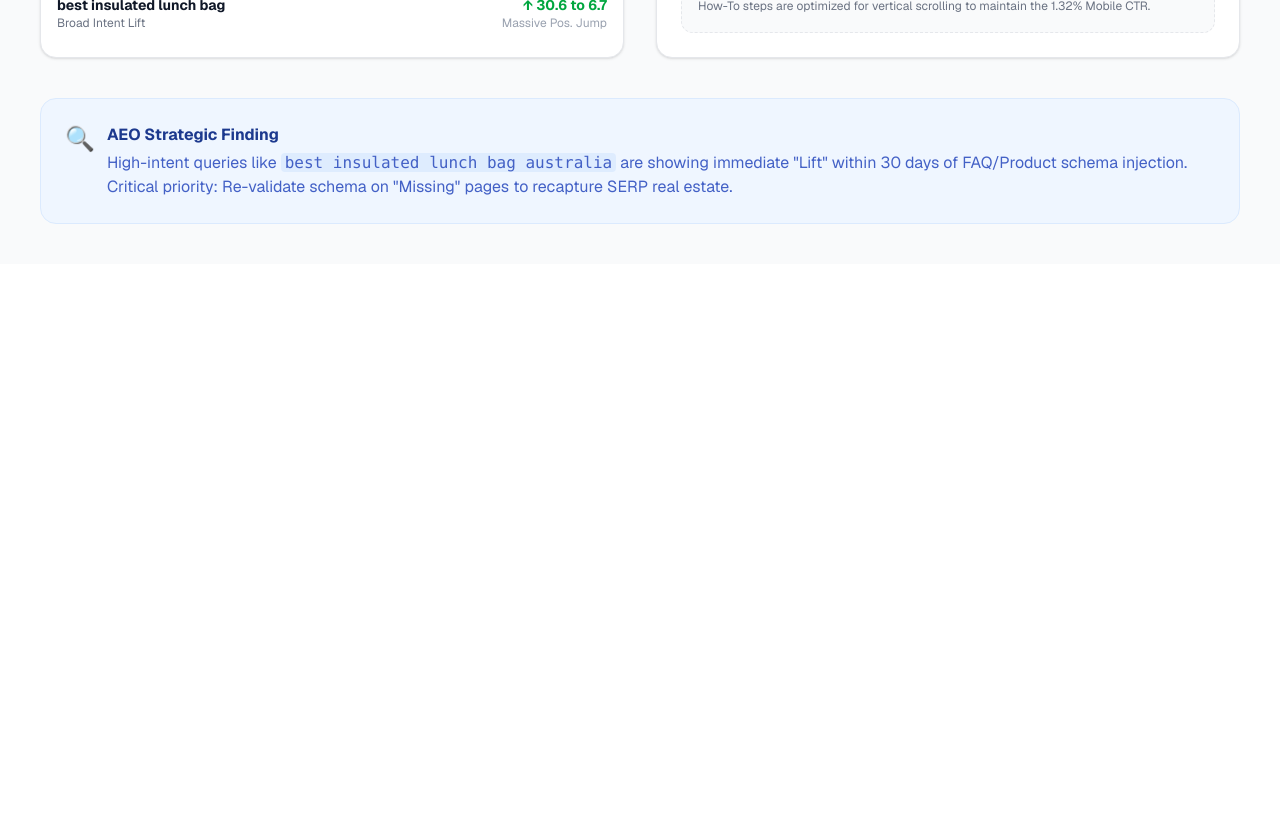
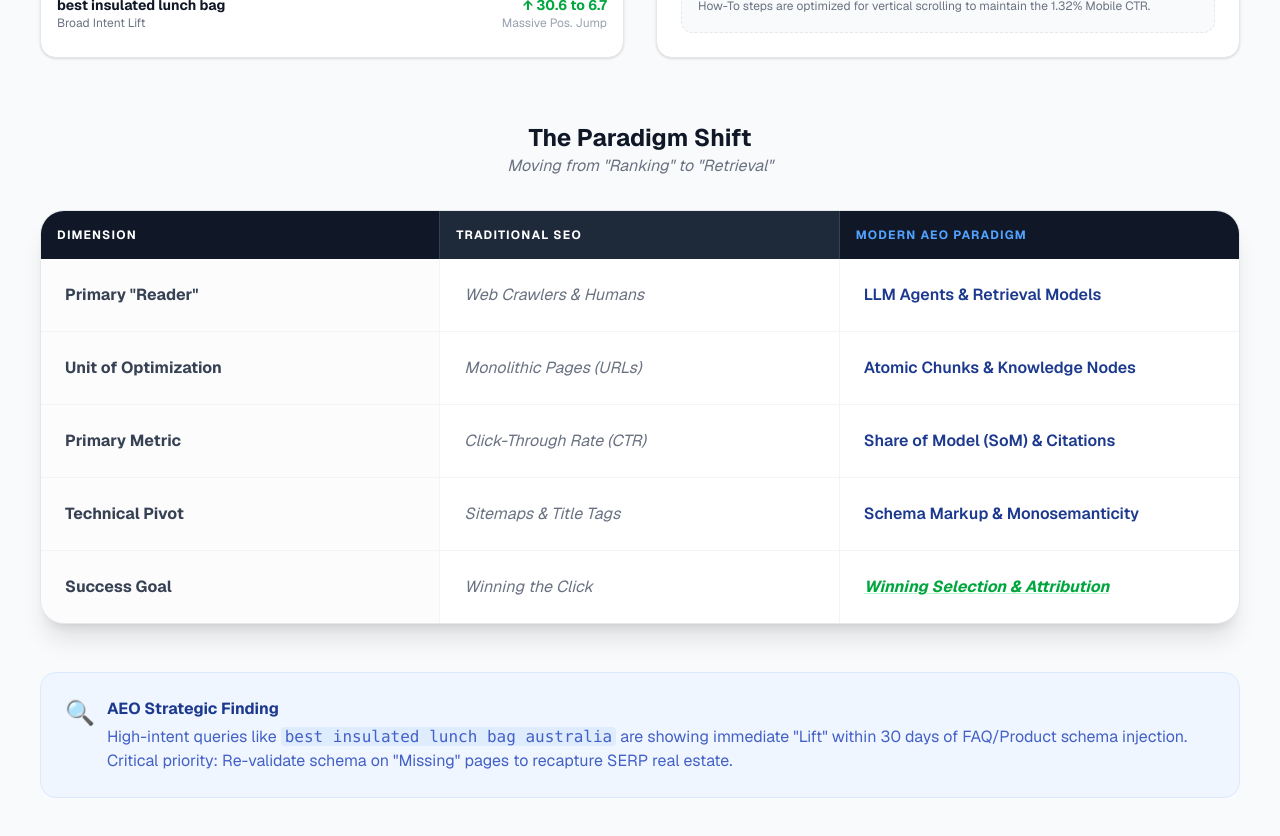
Before and after one commit to vinsnt76/baby-bento-aeo-dashboard, a Next.js app: page / in a window 1280 px wide. Shown: the part 880-1716 px from the top of the page. Before the commit the page ends 1144 px from the top, so only its background shows below. Built offline with nearby package versions, Linux system fonts and the light colour scheme.

Commit message:
docs: add SEO vs AEO paradigm comparison chart

```diff
--- a/app/page.tsx
+++ b/app/page.tsx
@@ -185,6 +185,55 @@ export default function AEOReport() {
 
       </section>
 
+      {/* Markdown Comparison: SEO vs. AEO */}
+      <section className="max-w-7xl mx-auto mt-16 mb-12">
+        <div className="text-center mb-8">
+          <h2 className="text-2xl font-bold text-gray-900">The Paradigm Shift</h2>
+          <p className="text-gray-500 italic">Moving from "Ranking" to "Retrieval"</p>
+        </div>
+
+        <div className="bg-white rounded-3xl border border-gray-200 shadow-xl overflow-hidden">
+          <div className="grid grid-cols-1 md:grid-cols-3 bg-gray-900 text-white font-bold uppercase tracking-widest text-xs">
+            <div className="p-4 border-b md:border-b-0 md:border-r border-gray-700">Dimension</div>
+            <div className="p-4 border-b md:border-b-0 md:border-r border-gray-700 bg-gray-800">Traditional SEO</div>
+            <div className="p-4 text-blue-400">Modern AEO Paradigm</div>
+          </div>
+
+          <div className="divide-y divide-gray-100">
+            {/* Row 1 */}
+            <div className="grid grid-cols-1 md:grid-cols-3 hover:bg-gray-50 transition">
+              <div className="p-6 bg-gray-50/50 font-bold text-gray-700 border-r border-gray-100">Primary "Reader"</div>
+              <div className="p-6 text-gray-500 italic border-r border-gray-100">Web Crawlers & Humans</div>
+              <div className="p-6 text-blue-900 font-semibold">LLM Agents & Retrieval Models</div>
+            </div>
+            {/* Row 2 */}
+            <div className="grid grid-cols-1 md:grid-cols-3 hover:bg-gray-50 transition">
+              <div className="p-6 bg-gray-50/50 font-bold text-gray-700 border-r border-gray-100">Unit of Optimization</div>
+              <div className="p-6 text-gray-500 italic border-r border-gray-100">Monolithic Pages (URLs)</div>
+              <div className="p-6 text-blue-900 font-semibold">Atomic Chunks & Knowledge Nodes</div>
+            </div>
+            {/* Row 3 */}
+            <div className="grid grid-cols-1 md:grid-cols-3 hover:bg-gray-50 transition">
+              <div className="p-6 bg-gray-50/50 font-bold text-gray-700 border-r border-gray-100">Primary Metric</div>
+              <div className="p-6 text-gray-500 italic border-r border-gray-100">Click-Through Rate (CTR)</div>
+              <div className="p-6 text-blue-900 font-semibold">Share of Model (SoM) & Citations</div>
+            </div>
+            {/* Row 4 */}
+            <div className="grid grid-cols-1 md:grid-cols-3 hover:bg-gray-50 transition">
+              <div className="p-6 bg-gray-50/50 font-bold text-gray-700 border-r border-gray-100">Technical Pivot</div>
+              <div className="p-6 text-gray-500 italic border-r border-gray-100">Sitemaps & Title Tags</div>
+              <div className="p-6 text-blue-900 font-semibold">Schema Markup & Monosemanticity</div>
+            </div>
+             {/* Row 5 */}
+             <div className="grid grid-cols-1 md:grid-cols-3 hover:bg-gray-50 transition">
+              <div className="p-6 bg-gray-50/50 font-bold text-gray-700 border-r border-gray-100">Success Goal</div>
+              <div className="p-6 text-gray-500 italic border-r border-gray-100">Winning the Click</div>
+              <div className="p-6 text-green-600 font-bold italic underline decoration-green-200">Winning Selection & Attribution</div>
+            </div>
+          </div>
+        </div>
+      </section>
+
       {/* AEO Specialist Finding Box */}
       <footer className="max-w-7xl mx-auto mt-10 p-6 bg-blue-50 border border-blue-100 rounded-2xl">
         <div className="flex gap-3">
```
